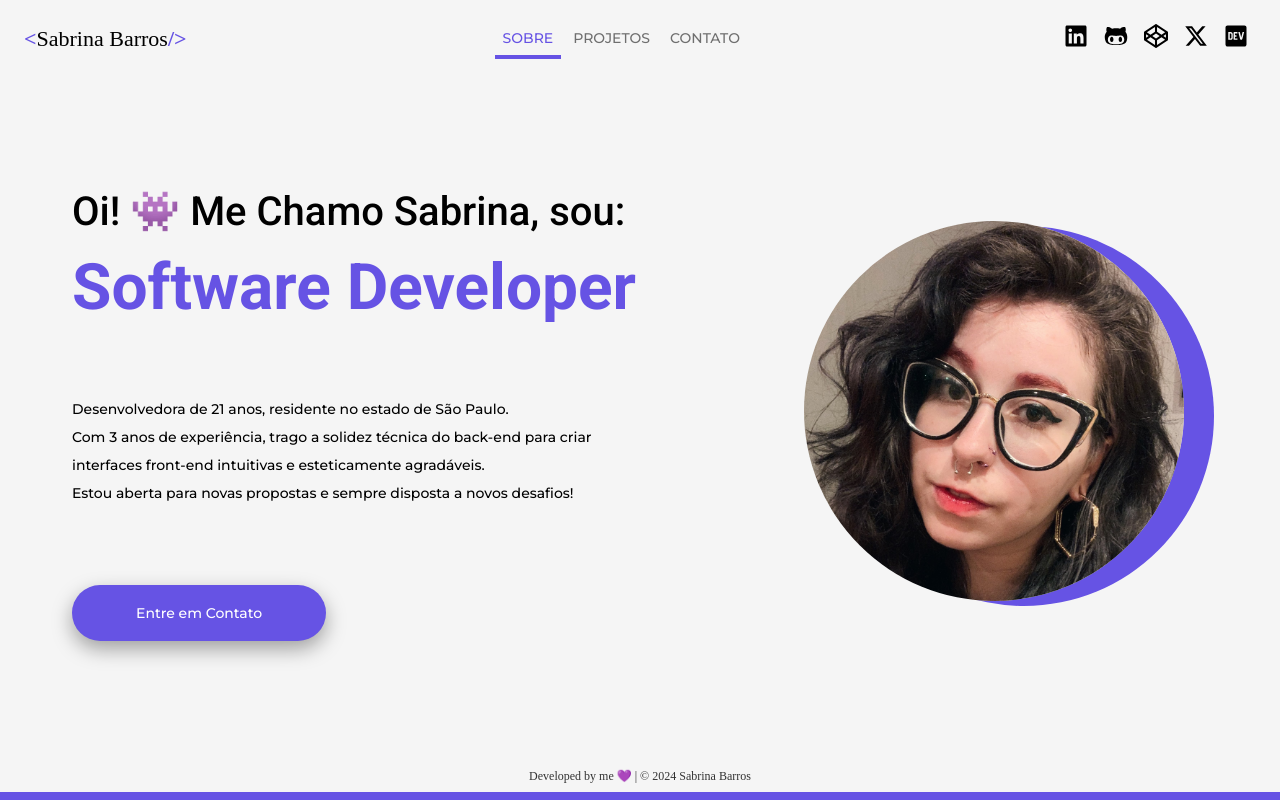
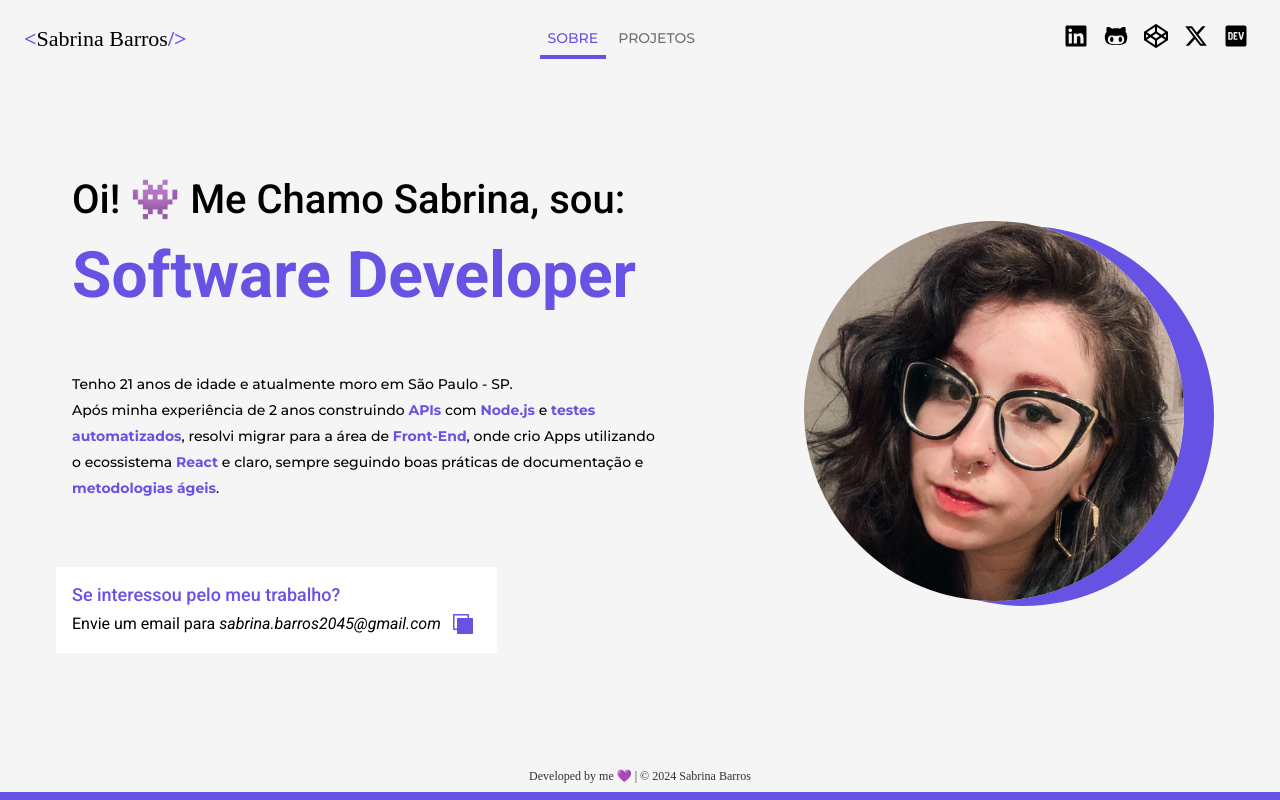
Before and after one commit to SabrinaBarros/sabrinabarros.github.io, a React (Vite) app in the folder vite-project/: page / in a window 1280 px wide. Built offline with nearby package versions, Linux system fonts and the light colour scheme; a web font is replaced by a local one.

Commit message:
feat(about-view): copy to clipboard and layout adjustes

```diff
--- a/vite-project/src/components/Card/card.css
+++ b/vite-project/src/components/Card/card.css
@@ -36,18 +36,20 @@
 }
 
 .card__title {
-  color: #000;
+  font-family: "Montserrat", sans-serif;
+  color: #333;
   text-align: center;
 
-  margin: 8px;
-  margin-bottom: 16px;
+  margin: 16px 8px;
+  /* margin-bottom: 16px; */
 
-  font-weight: 700;
+  font-weight: 500;
   font-size: 24px;
 }
 
 .card__img {
   width: 100%;
+  margin-top: 8px;
 }
 
 .card__tag {
@@ -91,6 +93,7 @@
   font-family: "Montserrat", sans-serif;
 
   margin: 8px;
+  margin-bottom: 20px;
   padding: 8px;
 }
 
--- a/vite-project/src/components/CardLink/CardLink.jsx
+++ b/vite-project/src/components/CardLink/CardLink.jsx
@@ -6,7 +6,7 @@ const CardLink = ({gitHubURL, demoURL}) => {
 
   const linkText = demoURL ? 'Live Demo' : 'Code'
   const liveDemoClass = demoURL && 'link--live-demo'
-  const icon = demoURL ? <img src={externalLinkIcon} class="link__svg"/> : <img src={gitHubIcon} class="link__svg"/>
+  const icon = demoURL ? <img src={externalLinkIcon} className="link__svg"/> : <img src={gitHubIcon} className="link__svg"/>
   const url = demoURL ? demoURL : gitHubURL
 
   return (
--- a/vite-project/src/components/CardLink/cardLink.css
+++ b/vite-project/src/components/CardLink/cardLink.css
@@ -24,7 +24,7 @@
 }
 
 .link__svg {
-  margin: 0 0 0 4px;
+  margin: 0 0 0 8px;
 }
 
 .link--live-demo {
--- /dev/null
+++ b/vite-project/src/components/CopyToClipboard/CopyToClipboard.jsx
@@ -0,0 +1,32 @@
+import { useState } from 'react';
+import copyIcon from '../../assets/icons/copy.svg'
+import './copyToClipboard.css'
+
+const CopyToClipboard = ({text}) => {
+
+  const [tooltip, setTooltip] = useState(false);
+
+  const copy = () => {
+
+    setTooltip(false);
+
+    navigator.clipboard.writeText(text).then(() => {
+      setTooltip(true);
+      setTimeout(() => setTooltip(false), 2000);
+    });
+  }
+
+  return (
+    <span className='copy-to-clipboard-container'>
+
+      {tooltip && (<span className = 'copy-to-clipboard__tooltip'> Copiado! </span>)}
+
+      <button className='copy-to-clipboard__btn' onClick={copy} disabled={tooltip}>
+        <img src={copyIcon} className="copyIcon"/>
+      </button>
+
+  </span>
+  )
+}
+
+export default CopyToClipboard
--- /dev/null
+++ b/vite-project/src/components/CopyToClipboard/copyToClipboard.css
@@ -0,0 +1,29 @@
+.copy-to-clipboard-container {
+  position: relative;
+}
+
+.copy-to-clipboard__btn {
+  border: none;
+  background: none;
+  padding-top: 4px;
+  vertical-align: middle;
+}
+
+.copy-to-clipboard__btn:hover {
+  cursor: pointer;
+  opacity: .8;
+}
+
+.copyIcon {
+  height: 24px;
+  width: 24px;
+}
+
+.copy-to-clipboard__tooltip {
+  color: #6653e4;
+  padding: 4px;
+  font-size: 12px;
+  position: absolute;
+  top: -30px;
+  right: -8px;
+}
--- a/vite-project/src/components/Header/Header.jsx
+++ b/vite-project/src/components/Header/Header.jsx
@@ -12,7 +12,6 @@ const Header = () => {
         <ul className="header__menu">
           <li className="menu__item"><NavLink to="/" title="Sobre" className={({isActive}) => isActive ? 'menu__item__link menu__item__link--current' : 'menu__item__link'}>Sobre</NavLink></li>
           <li className="menu__item"><NavLink to="/projetos" title="Projetos" className={({isActive}) => isActive ? 'menu__item__link menu__item__link--current' : 'menu__item__link'}>Projetos</NavLink></li>
-          <li className="menu__item"><NavLink to="/contato" title="Contato" className={({isActive}) => isActive ? 'menu__item__link menu__item__link--current' : 'menu__item__link'}>Contato</NavLink></li>
         </ul>
       </nav>
 
--- a/vite-project/src/views/About/About.jsx
+++ b/vite-project/src/views/About/About.jsx
@@ -1,4 +1,5 @@
 import './about.css'
+import CopyToClipboard from '../../components/CopyToClipboard/CopyToClipboard.jsx'
 
 const About = () => {
 
@@ -14,15 +15,15 @@ const About = () => {
           <h2 className="main__h2"><b>Software Developer</b></h2>
         </div>
 
-        <div className="about-container">
-          <p className="main__about-me">Desenvolvedora de 21 anos, residente no estado de São Paulo.</p>
-          <p className="main__about-me">Com 3 anos de experiência, trago a solidez técnica do back-end para criar interfaces front-end intuitivas e esteticamente agradáveis.</p>
-          <p className="main__about-me">Estou aberta para novas propostas e sempre disposta a novos desafios!</p>
-        </div>
+          <p className="main__about-me">
+              Tenho 21 anos de idade e atualmente moro em São Paulo - SP.<br/>
+              Após minha experiência de 2 anos construindo <b>APIs</b> com <b>Node.js</b> e <b>testes automatizados</b>, resolvi migrar para a área de <b>Front-End</b>, onde crio Apps utilizando o ecossistema <b>React</b> e claro, sempre seguindo boas práticas de documentação e <b>metodologias ágeis</b>.
+          </p>
 
-        <button className="main__button">
-          <a className="main__button__link" href="https://www.linkedin.com/in/saazbarros/" target="_blank">Entre em Contato</a>
-        </button>
+          <p className="contact-me">
+            <b className="contact-me-text">Se interessou pelo meu trabalho?</b><br/>
+            Envie um email para <span className='email'>sabrina.barros2045@gmail.com</span> <CopyToClipboard text="sabrina.barros2045@gmail.com"/>
+          </p>
 
       </main>
     </>
--- a/vite-project/src/views/About/about.css
+++ b/vite-project/src/views/About/about.css
@@ -62,7 +62,7 @@ b {
 }
 
 .about-container {
-  padding: 16px;
+  padding-left: 16px;
 }
 
 .main__about-me {
@@ -70,12 +70,30 @@ b {
   font-size: 14px;
   font-weight: 500;
 
-  padding: 0;
+  padding: 16px;
   margin: 0;
 
   width: 100%;
-  max-width: 580px;
-  line-height: 28px;
+  max-width: 620px;
+  line-height: 26px;
+}
+
+.contact-me {
+  background-color: #fff;
+  padding: 16px;
+  padding-bottom: 12px;
+  font-size: 16px;
+  /* border: 1px solid red; */
+  line-height: 24px;
+}
+
+.contact-me-text {
+  font-weight: 500;
+  font-size: 18px;
+}
+
+.email {
+  font-style: italic;
 }
 
 /* PICTURE */
@@ -114,41 +132,6 @@ b {
 
 }
 
-/* BUTTON */
-
-.main__button, .main__button__link {
-  padding: 20px 32px;
-}
-
-.main__button {
-  margin: 16px;
-
-  font-family: "Montserrat", sans-serif;
-  font-weight: 500;
-  font-size: 14px;
-
-  background: #6653e4;
-  border: none;
-  border-radius: 100px;
-
-  transition: background 1s ease;
-  box-shadow: #00000059 0px 8px 20px;
-}
-
-.main__button__link {
-  text-decoration: none;
-  color: #fff;
-}
-
-.main__button:hover {
-  cursor: pointer;
-  background-image: linear-gradient(to bottom, transparent, #0000001a);
-}
-
-.main__button:active {
-  background-image: linear-gradient(to bottom, #0000001a, #0000001a);
-}
-
 /* MOBILE */
 
 @media screen and (max-width: 515px) {
--- a/vite-project/src/views/Projects/Projects.jsx
+++ b/vite-project/src/views/Projects/Projects.jsx
@@ -16,7 +16,7 @@ const Projects = () => {
       />
 
       <Card
-        name="React Tomato"
+        name="React Pomodoro"
         imagePath="img/projects/pomodoroTimer.png"
         tag="app"
         gitHubURL="https://github.com/SabrinaBarros/pomodoroTimer?tab=readme-ov-file"
@@ -38,7 +38,7 @@ const Projects = () => {
         imagePath="img/projects/kadabra.png"
         tag="cli"
         gitHubURL="https://github.com/SabrinaBarros/kadabra"
-        description="Projeto que utiliza a Cifra Vigenere para criptografar textos e senhas. É fácil de usar e fornece uma maneira segura de proteger informações confidenciais."
+        description="Ferramenta que utiliza a Cifra Vigenere para criptografar textos e senhas."
       />
 
     </main>
```
Also changed, not shown: vite-project/src/assets/icons/copy.svg (added), 1 other file (tests, documents, lock files or other folders).
